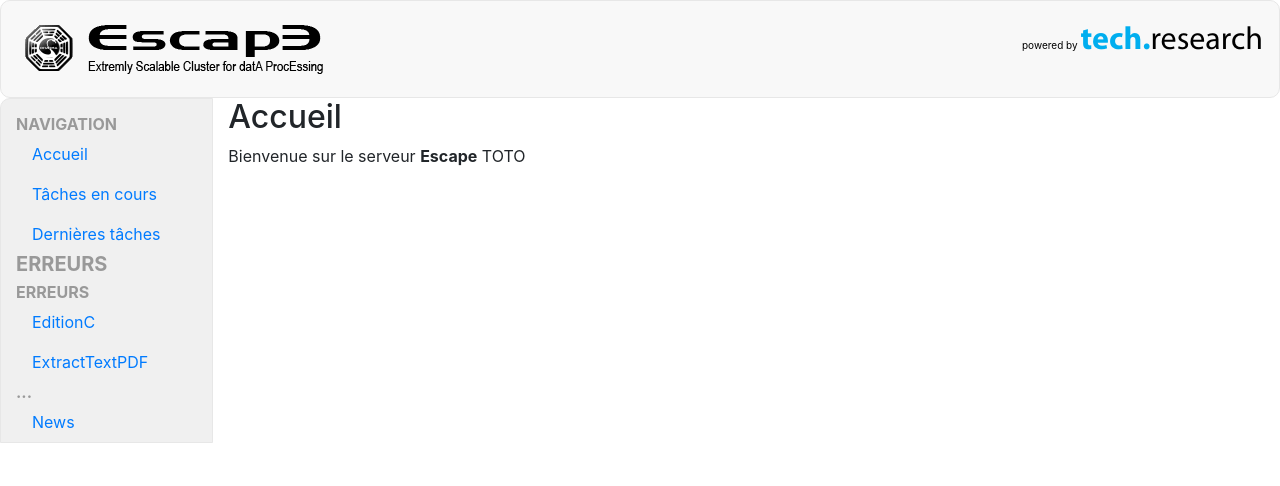
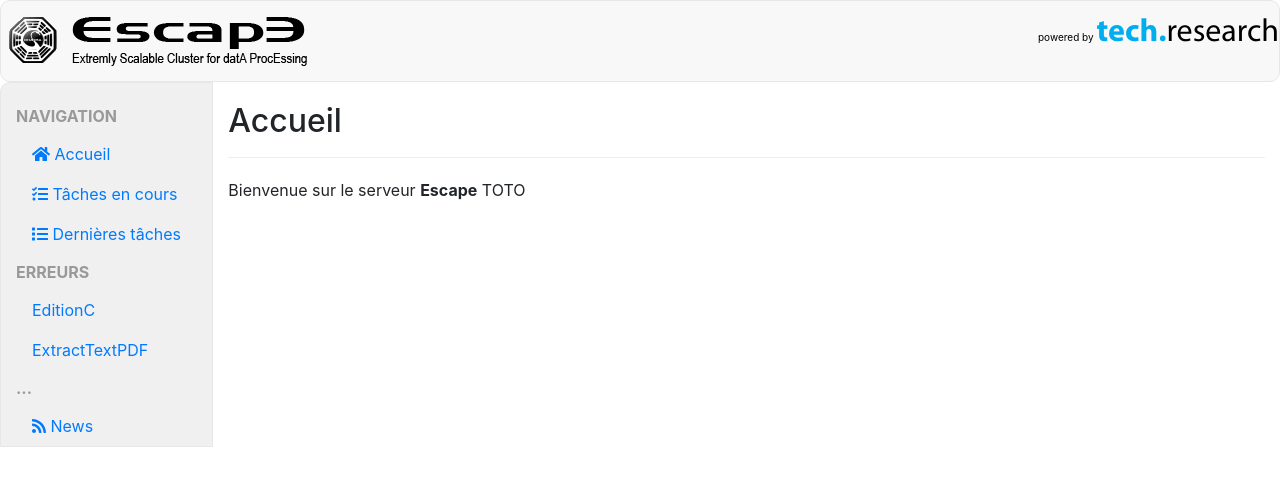
Before and after one commit to toto-faiduski/escape-www, an Angular app: page / in a window 1280 px wide. Shown: the top 486 px of the page. Built offline with nearby package versions, Linux system fonts and the light colour scheme.

Commit message:
Ajout de FontAwesome

```diff
--- a/package.json
+++ b/package.json
@@ -19,6 +19,9 @@
     "@angular/platform-browser": "~8.2.11",
     "@angular/platform-browser-dynamic": "~8.2.11",
     "@angular/router": "~8.2.11",
+    "@fortawesome/angular-fontawesome": "^0.5.0",
+    "@fortawesome/fontawesome-svg-core": "^1.2.25",
+    "@fortawesome/free-solid-svg-icons": "^5.11.2",
     "@ng-bootstrap/ng-bootstrap": "^5.1.1",
     "bootstrap": "^4.3.1",
     "jquery": "^3.4.1",
--- a/src/app/app.component.html
+++ b/src/app/app.component.html
@@ -27,20 +27,20 @@
     <!-- MENU -->
     <div class="col-2 menu">
         <ul class="nav nav-light flex-column">
-          <li class="menu-header">Navigation</li>
+          <li class="nav-header">Navigation</li>
           <li class="nav-item">
-            <a [routerLink]="['/']" class="nav-link"><i class="fa fa-home fa-fw"></i> Accueil</a>
+            <a [routerLink]="['/']" class="nav-link"><fa-icon [icon]="faHome"></fa-icon> Accueil</a>
           </li>
           <li class="nav-item">
-            <a [routerLink]="['/CurrentTasks']" class="nav-link"><i class="fa fa-tasks fa-fw"></i> Tâches en cours</a>
+            <a [routerLink]="['/CurrentTasks']" class="nav-link"><fa-icon [icon]="faTasks"></fa-icon> Tâches en cours</a>
           </li>
           <li class="nav-item">
-            <a [routerLink]="['/RecentTasks']" class="nav-link"><i class="fa fa-list fa-fw"></i> Dernières tâches</a>
+            <a [routerLink]="['/RecentTasks']" class="nav-link"><fa-icon [icon]="faList"></fa-icon> Dernières tâches</a>
           </li>
         </ul>
-        <h5 class="menu-header">Erreurs</h5>
+        <!--h5 class="menu-header">Erreurs</h5-->
         <ul class="nav nav-light flex-column">
-          <li class="menu-header">Erreurs</li>
+          <li class="nav-header">Erreurs</li>
           <li class="nav-item">
             <a href="index.php?page=Erreurs_EditionC" class="nav-link">EditionC</a>
           </li>
@@ -48,9 +48,9 @@
             <a [routerLink]="['/ErrorsExtractTextPdf']" class="nav-link">ExtractTextPDF</a>
           </li>
 
-          <li class="menu-header">...</li>
+          <li class="nav-header">...</li>
           <li class="nav-item">
-            <a href="index.php?page=News" class="nav-link"><i class="fa fa-rss fa-fw"></i> News</a>
+            <a href="index.php?page=News" class="nav-link"><fa-icon [icon]="faRss"></fa-icon> News</a>
           </li>
         </ul>
       </div>
--- a/src/app/app.component.ts
+++ b/src/app/app.component.ts
@@ -1,4 +1,8 @@
 import { Component } from '@angular/core';
+import { faTasks } from '@fortawesome/free-solid-svg-icons';
+import { faList } from '@fortawesome/free-solid-svg-icons';
+import { faHome } from '@fortawesome/free-solid-svg-icons';
+import { faRss } from '@fortawesome/free-solid-svg-icons';
 
 @Component({
   selector: 'app-root',
@@ -7,4 +11,8 @@ import { Component } from '@angular/core';
 })
 export class AppComponent {
   title = 'escape-www';
+  faTasks = faTasks;
+  faList = faList;
+  faHome = faHome;
+  faRss = faRss;
 }
--- a/src/app/app.module.ts
+++ b/src/app/app.module.ts
@@ -2,6 +2,8 @@ import { BrowserModule } from '@angular/platform-browser';
 import { NgModule } from '@angular/core';
 import { NgbModule } from '@ng-bootstrap/ng-bootstrap';
 import { HttpClientModule }    from '@angular/common/http';
+
+import { FontAwesomeModule } from '@fortawesome/angular-fontawesome';
 
 import { AppRoutingModule } from './app-routing.module';
 import { AppComponent } from './app.component';
@@ -23,6 +25,7 @@ import { ErrorsExtractTextPdfComponent } from './errors-extract-text-pdf/errors-
     NgbModule,
     AppRoutingModule,
     HttpClientModule,
+    FontAwesomeModule
   ],
   providers: [],
   bootstrap: [AppComponent]
--- a/src/app/current-tasks/current-tasks.component.html
+++ b/src/app/current-tasks/current-tasks.component.html
@@ -1,4 +1,4 @@
-<div><h3>Tâches en cours</h3></div>
+<div class="page-header"><h3>Tâches en cours</h3></div>
 
 <ngb-pagination class="d-flex justify-content-center" [collectionSize]="currentTasks.length" [(page)]="page" aria-label="Default pagination"></ngb-pagination>
 
--- a/src/app/errors-extract-text-pdf/errors-extract-text-pdf.component.html
+++ b/src/app/errors-extract-text-pdf/errors-extract-text-pdf.component.html
@@ -1,4 +1,4 @@
-<div><h3>Erreurs ExtractTextPDF</h3></div>
+<div class="page-header"><h3>Erreurs ExtractTextPDF</h3></div>
 
 <table class="table table-striped">
   <thead>
--- a/src/app/home/home.component.html
+++ b/src/app/home/home.component.html
@@ -1,2 +1,2 @@
-<div><h2>Accueil</h2></div>
+<div class="page-header"><h2>Accueil</h2></div>
 <p>Bienvenue sur le serveur <b>Escape</b> {{ server_name }}</p>
--- a/src/app/recent-tasks/recent-tasks.component.html
+++ b/src/app/recent-tasks/recent-tasks.component.html
@@ -1,4 +1,4 @@
-<div><h3>Tâches récentes</h3></div>
+<div class="page-header"><h3>Tâches récentes</h3></div>
 
 <ngb-pagination class="d-flex justify-content-center" [collectionSize]="recentTasks.length" [(page)]="page" [pageSize]="2" aria-label="Default pagination"></ngb-pagination>
 
--- a/src/styles.css
+++ b/src/styles.css
@@ -21,8 +21,13 @@
     border: 1px solid;
     border-color: #E7E7E7;
     border-radius: 10px;
+    padding: 0;
 }
 
+.navbar-brand
+{
+    padding: 0;
+}
 .menu
 {
     padding-top: 15px;
@@ -30,6 +35,21 @@
     border: 1px solid;
     border-color: #E7E7E7;
     border-top-left-radius: 10px;
+}
+
+.nav-header {
+    color: #999999;
+    font-weight: bold;
+    line-height: 20px;
+    text-transform: uppercase;
+    padding-top: 8px;
+    padding-bottom: 8px;
+}
+
+.page-header {
+    padding-bottom: 9px;
+    margin: 20px 0 20px;
+    border-bottom: 1px solid #eee;
 }
 .tech #power
 {
@@ -50,13 +70,6 @@
 	color: #000000;
 }
 
-.menu-header {
-    color: #999999;
-    font-weight: bold;
-    line-height: 20px;
-    text-transform: uppercase;
-}
-
 /******************
  * Tableaux de tâches
  ********************/
```
Also changed, not shown: 1 other file (tests, documents, lock files or other folders).
